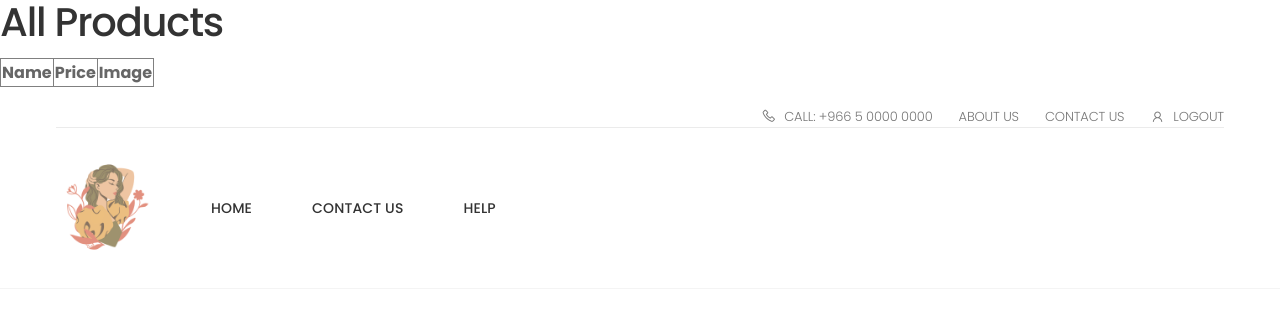
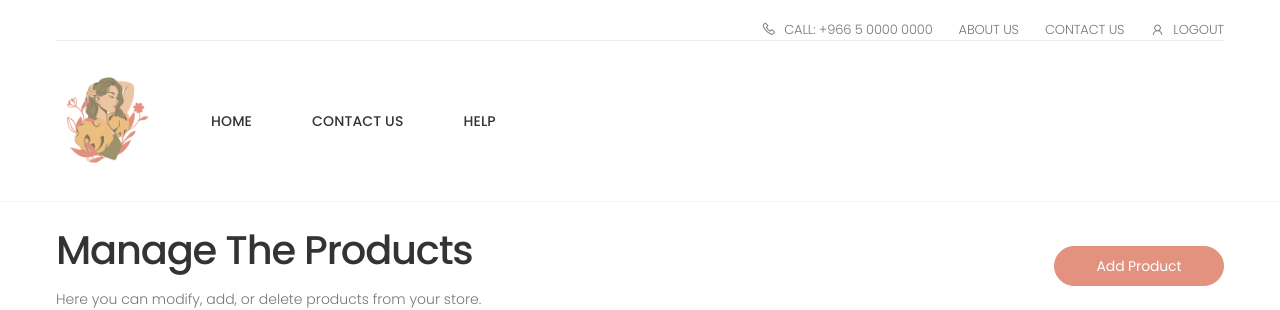
Before and after one commit to zaza386/web_project, a PHP site: the page made by project - final M/pages/mange Products.php in a window 1280 px wide. Shown: the top 310 px of the page. Run offline with PHP 8.4, Linux system fonts and the light colour scheme; a user stored in the database is signed in; data comes from the database, SQL or seed files in the repository; data that the repository does not hold is empty.

Commit message:
Update mange Products.php

```diff
--- a/project - final M/pages/mange Products.php
+++ b/project - final M/pages/mange Products.php
@@ -1,17 +1,3 @@
-<?php
-$conn = mysqli_connect("localhost", "root", "", "glamour");
-$result = mysqli_query($conn, "SELECT * FROM products");
-echo "<h2>All Products</h2><table border='1'>";
-echo "<tr><th>Name</th><th>Price</th><th>Image</th></tr>";
-while ($row = mysqli_fetch_assoc($result)) {
-    echo "<tr>";
-    echo "<td>{$row['name']}</td>";
-    echo "<td>{$row['price']}</td>";
-    echo "<td><img src='images/{$row['image']}' width='50'></td>";
-    echo "</tr>";
-}
-echo "</table>";
-?>
 <!-- Added by Zahra alsuwiki -->
 <?php
 $show_logout = true; // Show logout link in the header
```
